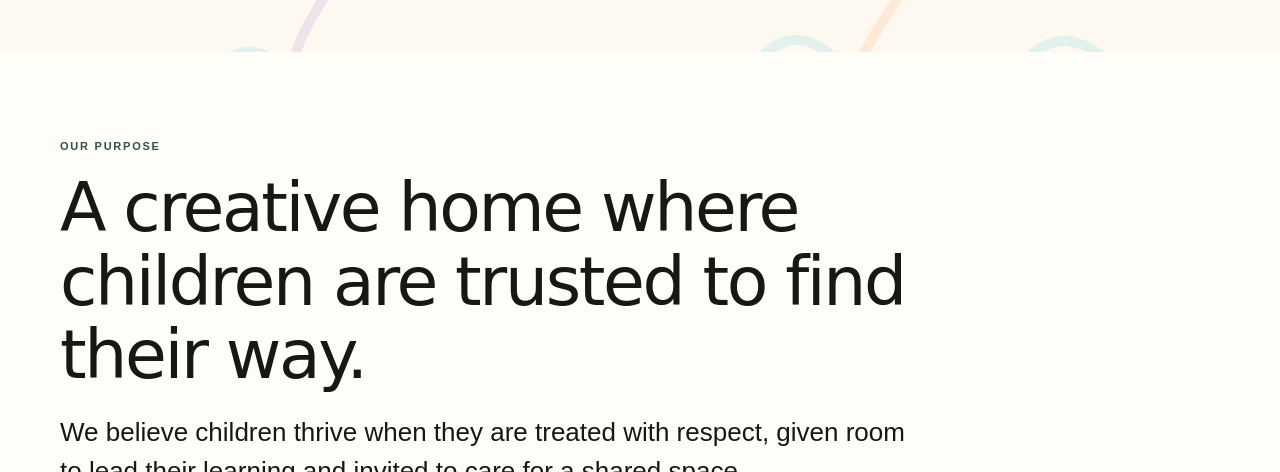
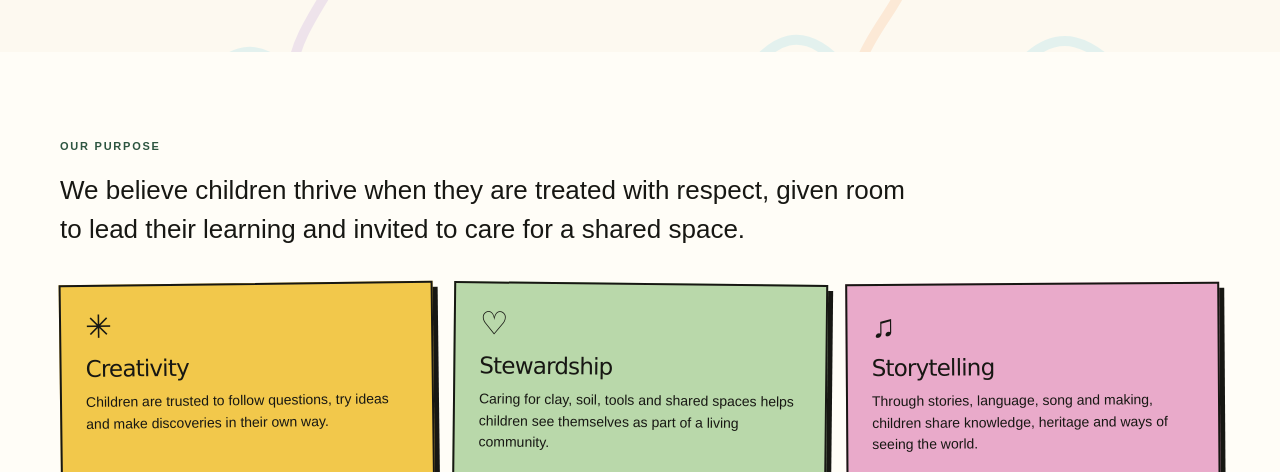
Before and after one commit to tiasabs/youngblackcreatives, a plain HTML site: page render-site/about-us.html in a window 1280 px wide. Shown: the part 480-952 px from the top of the page. Drawn offline with Linux system fonts and the light colour scheme; a web font is replaced by a local one.

Commit message:
Refine purpose principles and homepage photo

```diff
--- a/render-site/about-us.html
+++ b/render-site/about-us.html
@@ -30,12 +30,11 @@
     <section class="section" id="purpose">
       <div class="wrap">
         <p class="eyebrow">Our purpose</p>
-        <h2 class="section-title">A creative home where children are trusted to find their way.</h2>
         <p class="lead">We believe children thrive when they are treated with respect, given room to lead their learning and invited to care for a shared space.</p>
         <div class="three-cards about-principles">
-          <article class="color-card"><div class="card-symbol" aria-hidden="true">♡</div><h3>Respect and safety</h3><p>Every child deserves to feel welcome, listened to and safe enough to try, make mistakes and begin again.</p></article>
-          <article class="color-card"><div class="card-symbol" aria-hidden="true">✳</div><h3>Child-led discovery</h3><p>Children choose, question and experiment. Adults offer encouragement and guidance without taking over.</p></article>
-          <article class="color-card"><div class="card-symbol" aria-hidden="true">↗</div><h3>Sharing responsibility</h3><p>Making and learning happen together. Children share ideas, materials and care for the studio and the land around them.</p></article>
+          <article class="color-card"><div class="card-symbol" aria-hidden="true">✳</div><h3>Creativity</h3><p>Children are trusted to follow questions, try ideas and make discoveries in their own way.</p></article>
+          <article class="color-card"><div class="card-symbol" aria-hidden="true">♡</div><h3>Stewardship</h3><p>Caring for clay, soil, tools and shared spaces helps children see themselves as part of a living community.</p></article>
+          <article class="color-card"><div class="card-symbol" aria-hidden="true">♫</div><h3>Storytelling</h3><p>Through stories, language, song and making, children share knowledge, heritage and ways of seeing the world.</p></article>
         </div>
       </div>
     </section>
```
Also changed, not shown: render-site/index.html (+1 -1 lines).
